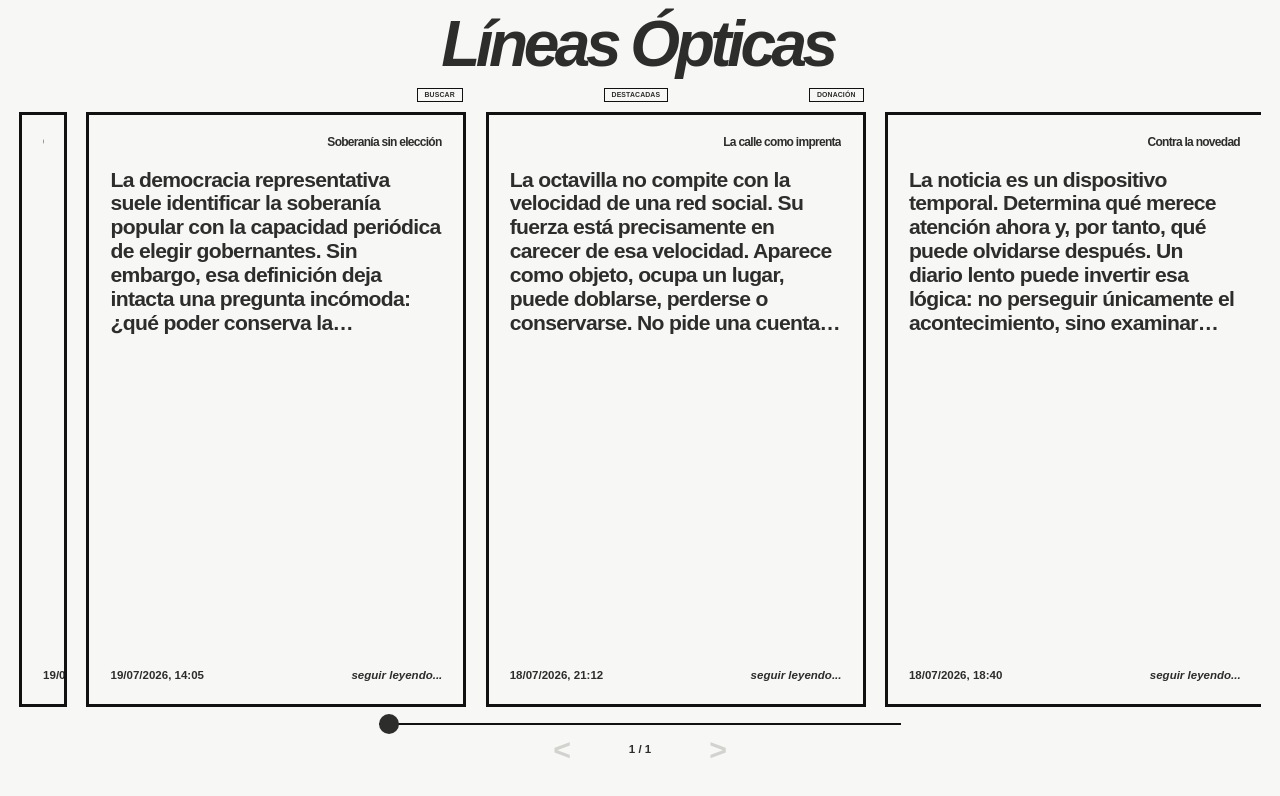
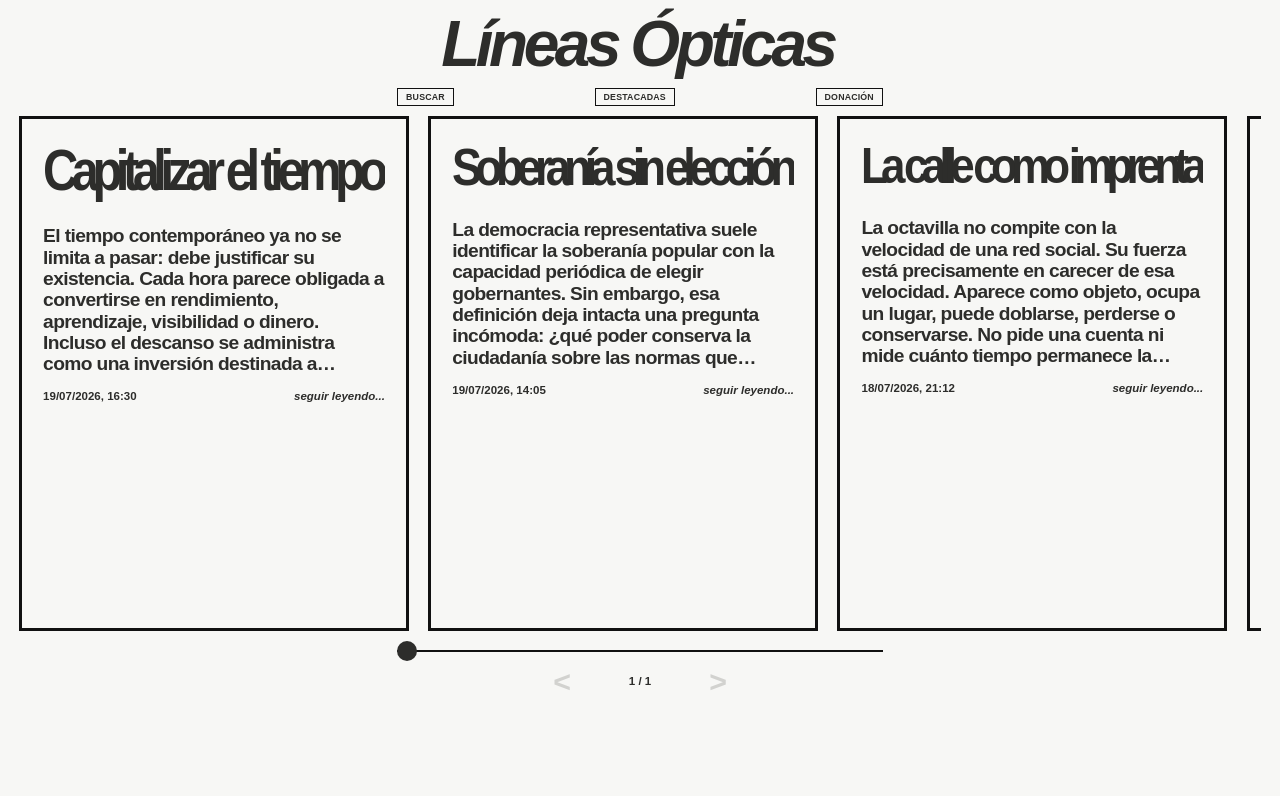
Before and after one commit to ipesoa/lineasopticas, a plain HTML site: page index.html in a window 1280 px wide. Drawn offline with Linux system fonts and the light colour scheme.

Commit message:
Add files via upload

```diff
--- a/app.js
+++ b/app.js
@@ -19,8 +19,7 @@
   const modalClose = document.querySelector("#modalClose");
   const template = document.querySelector("#articleCardTemplate");
   const horizontalScroll = document.querySelector("#horizontalScroll");
-  const horizontalTrack = document.querySelector("#horizontalTrack");
-  const horizontalThumb = document.querySelector("#horizontalThumb");
+  const horizontalRange = document.querySelector("#horizontalRange");
   const featuredButton = document.querySelector('[data-action="featured"]');
 
   const normalize = raw => {
@@ -75,26 +74,54 @@
     .replace(/\s+/g, " ")
     .trim();
 
-  const fitTitle = element => {
-    element.style.fontSize = "";
-    const max = parseFloat(getComputedStyle(element).fontSize);
-    const min = 12;
-    const availableWidth = element.clientWidth - 2;
-    let low = min;
-    let high = max;
+  const fitTitle = container => {
+    const text = container.querySelector(".card-title-text");
+    if (!text) return;
 
-    for (let iteration = 0; iteration < 18; iteration += 1) {
-      const middle = (low + high) / 2;
-      element.style.fontSize = `${middle}px`;
+    text.style.fontSize = "";
+    text.style.transform = "none";
 
-      if (element.scrollWidth <= availableWidth) {
-        low = middle;
-      } else {
-        high = middle;
+    const maximumSize = parseFloat(getComputedStyle(container).fontSize);
+    const availableWidth = Math.max(1, container.clientWidth - 3);
+
+    if (window.innerWidth < 740) {
+      let low = 12;
+      let high = maximumSize;
+
+      for (let iteration = 0; iteration < 18; iteration += 1) {
+        const middle = (low + high) / 2;
+        text.style.fontSize = `${middle}px`;
+
+        if (text.scrollWidth <= availableWidth) low = middle;
+        else high = middle;
       }
+
+      text.style.fontSize = `${Math.max(12, low - 0.2)}px`;
+      return;
     }
 
-    element.style.fontSize = `${Math.max(min, low - 0.15)}px`;
+    text.style.fontSize = `${maximumSize}px`;
+    const naturalWidth = Math.max(1, text.scrollWidth);
+    const requiredScale = availableWidth / naturalWidth;
+    const minimumHorizontalScale = 0.72;
+
+    if (requiredScale >= 1) return;
+
+    if (requiredScale >= minimumHorizontalScale) {
+      text.style.transform = `scaleX(${requiredScale})`;
+      return;
+    }
+
+    const adjustedSize = maximumSize * requiredScale / minimumHorizontalScale;
+    text.style.fontSize = `${Math.max(22, adjustedSize)}px`;
+
+    const adjustedWidth = Math.max(1, text.scrollWidth);
+    const finalScale = Math.min(
+      1,
+      Math.max(minimumHorizontalScale, availableWidth / adjustedWidth)
+    );
+
+    text.style.transform = `scaleX(${finalScale})`;
   };
 
   const fitPreview = element => {
@@ -131,71 +158,20 @@
     element.textContent = best || "…";
   };
 
-  const syncHorizontalThumb = () => {
-    if (!horizontalScroll || window.innerWidth < 740) return;
+  const syncHorizontalControl = () => {
+    if (!horizontalRange || window.innerWidth < 740) return;
 
     const maximumScroll = Math.max(0, grid.scrollWidth - grid.clientWidth);
-    const availableTravel = Math.max(
-      0,
-      horizontalTrack.clientWidth - horizontalThumb.offsetWidth
-    );
     const ratio = maximumScroll > 0 ? grid.scrollLeft / maximumScroll : 0;
 
-    horizontalThumb.style.transform = `translateX(${ratio * availableTravel}px)`;
-    horizontalScroll.hidden = window.innerWidth < 740;
+    horizontalRange.value = String(Math.round(ratio * 1000));
+    horizontalRange.disabled = false;
   };
 
   const enableHorizontalControls = () => {
-    let dragging = false;
-    let startPointerX = 0;
-    let startScrollLeft = 0;
-
-    horizontalThumb.addEventListener("pointerdown", event => {
-      dragging = true;
-      startPointerX = event.clientX;
-      startScrollLeft = grid.scrollLeft;
-      horizontalThumb.setPointerCapture(event.pointerId);
-      event.preventDefault();
-    });
-
-    horizontalThumb.addEventListener("pointermove", event => {
-      if (!dragging) return;
-
+    horizontalRange.addEventListener("input", () => {
       const maximumScroll = Math.max(0, grid.scrollWidth - grid.clientWidth);
-      const availableTravel = Math.max(
-        1,
-        horizontalTrack.clientWidth - horizontalThumb.offsetWidth
-      );
-      const pointerMovement = event.clientX - startPointerX;
-
-      grid.scrollLeft = startScrollLeft
-        + pointerMovement * (maximumScroll / availableTravel) * 1.65;
-    });
-
-    const stopDragging = event => {
-      dragging = false;
-      if (horizontalThumb.hasPointerCapture?.(event.pointerId)) {
-        horizontalThumb.releasePointerCapture(event.pointerId);
-      }
-    };
-
-    horizontalThumb.addEventListener("pointerup", stopDragging);
-    horizontalThumb.addEventListener("pointercancel", stopDragging);
-
-    horizontalTrack.addEventListener("pointerdown", event => {
-      if (event.target === horizontalThumb) return;
-
-      const bounds = horizontalTrack.getBoundingClientRect();
-      const thumbWidth = horizontalThumb.offsetWidth;
-      const availableTravel = Math.max(1, bounds.width - thumbWidth);
-      const pointerPosition = Math.min(
-        Math.max(event.clientX - bounds.left - thumbWidth / 2, 0),
-        availableTravel
-      );
-      const maximumScroll = Math.max(0, grid.scrollWidth - grid.clientWidth);
-
-      grid.scrollLeft = (pointerPosition / availableTravel) * maximumScroll;
-      syncHorizontalThumb();
+      grid.scrollLeft = (Number(horizontalRange.value) / 1000) * maximumScroll;
     });
 
     grid.addEventListener("wheel", event => {
@@ -208,7 +184,7 @@
       if (!movement) return;
 
       event.preventDefault();
-      grid.scrollLeft += movement * 2.35;
+      grid.scrollLeft += movement * 2.8;
     }, { passive: false });
   };
 
@@ -224,6 +200,8 @@
       return;
     }
 
+    horizontalScroll.hidden = false;
+
     const totalPages = pageCount();
     state.page = Math.min(Math.max(state.page, 1), totalPages);
     const start = (state.page - 1) * Number(config.itemsPerPage || 40);
@@ -236,13 +214,14 @@
       const node = template.content.cloneNode(true);
       const card = node.querySelector(".article-card");
       const title = node.querySelector(".card-title");
+      const titleText = node.querySelector(".card-title-text");
       const preview = node.querySelector(".card-summary");
       const date = node.querySelector(".card-date");
       const read = node.querySelector(".read-more");
 
       const open = () => openArticle(article, true);
 
-      title.textContent = article.title;
+      titleText.textContent = article.title;
       preview.dataset.fullText = article.content || article.summary;
       preview.textContent = article.content || article.summary;
       date.textContent = formatDate(article.publishedAt);
@@ -269,10 +248,12 @@
     });
 
     requestAnimationFrame(() => {
-      grid.querySelectorAll(".card-title").forEach(fitTitle);
-      grid.querySelectorAll(".card-summary").forEach(fitPreview);
-      grid.scrollLeft = 0;
-      syncHorizontalThumb();
+      requestAnimationFrame(() => {
+        grid.querySelectorAll(".card-title").forEach(fitTitle);
+        grid.querySelectorAll(".card-summary").forEach(fitPreview);
+        grid.scrollLeft = 0;
+        syncHorizontalControl();
+      });
     });
 
     indicator.textContent = `${state.page} / ${totalPages}`;
@@ -536,12 +517,12 @@
     if (article) openArticle(article, false);
   });
 
-  grid.addEventListener("scroll", syncHorizontalThumb, { passive: true });
+  grid.addEventListener("scroll", syncHorizontalControl, { passive: true });
 
   window.addEventListener("resize", () => {
     grid.querySelectorAll(".card-title").forEach(fitTitle);
     grid.querySelectorAll(".card-summary").forEach(fitPreview);
-    syncHorizontalThumb();
+    syncHorizontalControl();
   });
 
   enableHorizontalControls();
--- a/index.html
+++ b/index.html
@@ -23,10 +23,10 @@
     <section id="status" class="status" aria-live="polite"></section>
     <section id="newsGrid" class="news-grid" aria-label="Noticias"></section>
 
-    <div id="horizontalScroll" class="horizontal-scroll" aria-hidden="true">
-      <div id="horizontalTrack" class="horizontal-track">
-        <button id="horizontalThumb" class="horizontal-thumb" type="button" tabindex="-1" aria-label="Desplazamiento horizontal"></button>
-      </div>
+    <div id="horizontalScroll" class="horizontal-scroll">
+      <input id="horizontalRange" class="horizontal-range" type="range"
+        min="0" max="1000" value="0" step="1"
+        aria-label="Desplazamiento horizontal de las noticias">
     </div>
 
     <nav class="pager" aria-label="Paginación">
@@ -45,7 +45,7 @@
 
   <template id="articleCardTemplate">
     <article class="article-card">
-      <h2 class="card-title"></h2>
+      <h2 class="card-title"><span class="card-title-text"></span></h2>
       <p class="card-summary"></p>
       <div class="card-footer">
         <time class="card-date"></time>
--- a/styles.css
+++ b/styles.css
@@ -106,6 +106,9 @@ main {
 }
 
 .card-title {
+  display: flex;
+  justify-content: flex-end;
+  align-items: flex-start;
   margin: 0 0 18px;
   width: 100%;
   font-size: clamp(2.8rem, 14vw, 5.5rem);
@@ -116,6 +119,13 @@ main {
   white-space: nowrap;
   overflow: hidden;
   padding: .03em .06em .14em 0;
+}
+
+.card-title-text {
+  display: inline-block;
+  flex: none;
+  white-space: nowrap;
+  transform-origin: right top;
 }
 
 .card-summary {
@@ -424,17 +434,15 @@ body.modal-open { overflow: hidden; }
     width: auto;
     flex: none;
     border-width: 1.5px;
-    padding: 3px 7px 2px;
-    font-size: clamp(.43rem, .48vw, .54rem);
+    padding: 4px 8px 3px;
+    font-size: clamp(.55rem, .58vw, .64rem);
     letter-spacing: .02em;
   }
 
   .news-grid {
-    display: grid;
-    grid-auto-flow: column;
-    grid-auto-columns: clamp(380px, 29vw, 500px);
-    grid-template-rows: 1fr;
+    display: flex;
     gap: var(--gap);
+    width: 100%;
     overflow-x: auto;
     overflow-y: hidden;
     overscroll-behavior-inline: contain;
@@ -443,76 +451,119 @@ body.modal-open { overflow: hidden; }
     -ms-overflow-style: none;
   }
 
-  .news-grid::-webkit-scrollbar { display: none; }
+  .news-grid::-webkit-scrollbar {
+    display: none;
+  }
 
   .article-card {
+    flex: 0 0 clamp(390px, 29vw, 500px);
+    width: clamp(390px, 29vw, 500px);
+    min-width: 0;
     min-height: 0;
-    height: clamp(520px, calc(100vh - 205px), 720px);
+    height: clamp(455px, calc(100vh - 285px), 555px);
     border-width: 3px;
     padding: clamp(20px, 1.65vw, 30px);
     scroll-snap-align: start;
   }
 
   .card-title {
-    margin-bottom: clamp(13px, 1.25vw, 21px);
-    font-size: clamp(3.05rem, 4.9vw, 6rem);
-    line-height: 1.08;
+    display: flex;
+    justify-content: flex-end;
+    align-items: flex-start;
+    width: 100%;
+    min-width: 0;
+    margin-bottom: clamp(10px, 1vw, 16px);
+    padding: .02em .03em .12em 0;
+    overflow: hidden;
+    font-size: clamp(6.4rem, 7.1vw, 8.5rem);
+    line-height: 1;
+    letter-spacing: -0.075em;
+  }
+
+  .card-title-text {
+    display: inline-block;
+    flex: none;
+    white-space: nowrap;
+    transform-origin: right top;
   }
 
   .card-summary {
-    font-size: clamp(1.18rem, 1.65vw, 1.92rem);
-    line-height: 1.13;
+    min-width: 0;
+    font-size: clamp(1.12rem, 1.5vw, 1.78rem);
+    line-height: 1.11;
   }
 
   .card-footer {
-    padding-top: 18px;
+    margin-top: 14px;
+    padding-top: 0;
     gap: 18px;
     font-size: clamp(.72rem, .82vw, .92rem);
   }
 
   .horizontal-scroll {
-    display: block;
-    width: min(42%, 680px);
-    margin: 0 auto;
-    padding: 5px 0 0;
+    display: flex;
+    justify-content: center;
+    width: 100%;
+    padding: 8px 0 3px;
   }
 
-  .horizontal-scroll[hidden] { display: block; }
-
-  .horizontal-track {
-    position: relative;
-    width: 100%;
-    height: 22px;
-    cursor: pointer;
-    touch-action: none;
+  .horizontal-scroll[hidden] {
+    display: flex;
   }
 
-  .horizontal-track::before {
-    content: "";
-    position: absolute;
-    left: 0;
-    right: 0;
-    top: 11px;
+  .horizontal-range {
+    width: min(38vw, 620px);
+    height: 24px;
+    margin: 0;
+    padding: 0;
+    appearance: none;
+    -webkit-appearance: none;
+    background: transparent;
+    cursor: pointer;
+  }
+
+  .horizontal-range::-webkit-slider-runnable-track {
+    width: 100%;
     height: 2px;
     background: var(--line);
   }
 
-  .horizontal-thumb {
-    position: absolute;
-    left: 0;
-    top: 2px;
+  .horizontal-range::-webkit-slider-thumb {
     width: 20px;
     height: 20px;
-    min-width: 20px;
+    margin-top: -9px;
     border: 0;
     border-radius: 50%;
-    padding: 0;
+    appearance: none;
+    -webkit-appearance: none;
     background: var(--ink);
     cursor: grab;
-    touch-action: none;
   }
 
-  .horizontal-thumb:active { cursor: grabbing; }
+  .horizontal-range:active::-webkit-slider-thumb {
+    cursor: grabbing;
+  }
+
+  .horizontal-range::-moz-range-track {
+    width: 100%;
+    height: 2px;
+    border: 0;
+    background: var(--line);
+  }
+
+  .horizontal-range::-moz-range-thumb {
+    width: 20px;
+    height: 20px;
+    border: 0;
+    border-radius: 50%;
+    background: var(--ink);
+    cursor: grab;
+  }
+
+  .horizontal-range:focus-visible {
+    outline: 2px solid var(--ink);
+    outline-offset: 5px;
+  }
 
   .pager {
     gap: 24px;
@@ -524,7 +575,9 @@ body.modal-open { overflow: hidden; }
     font-size: 1.9rem;
   }
 
-  #pageIndicator { font-size: .72rem; }
+  #pageIndicator {
+    font-size: .72rem;
+  }
 
   .modal-layer {
     padding: clamp(16px, 4vw, 54px);
```
